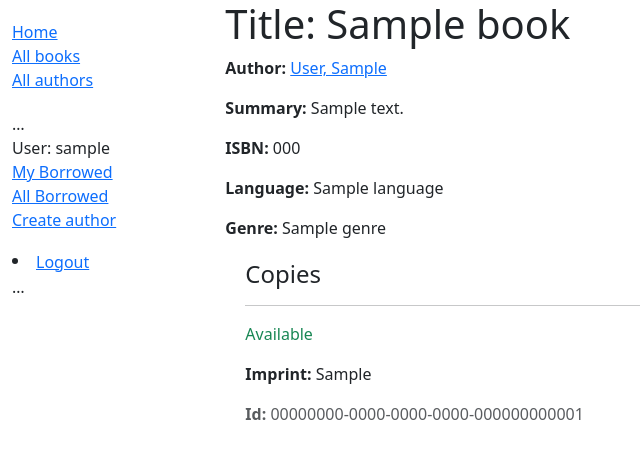
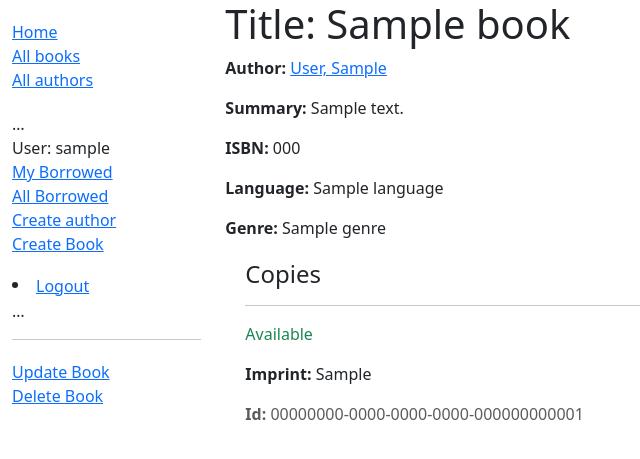
Before and after one commit to rid47/django_local_library, a Django app: page /catalog/book/1 in a window 1280 px wide. Shown: the top 459 px of the page, without its empty margins (0-640 px from the left). Run offline with Django 5.2, Linux system fonts and the light colour scheme; a user stored in the database is signed in; tables that the repository leaves empty hold one stand-in row (values such as "Sample post").

Commit message:
edit delete books

```diff
--- a/locallibrary/catalog/templates/base_generic.html
+++ b/locallibrary/catalog/templates/base_generic.html
@@ -35,6 +35,9 @@
 
                 {% if perms.catalog.add_author %}
                 <li><a href="{% url 'author-create' %}">Create author</a></li>
+                {% endif %}
+                {% if perms.catalog.add_book %}
+                <li><a href="{% url 'book-create' %}">Create Book</a></li>
                 {% endif %}
               </ul>
 
--- a/locallibrary/catalog/templates/catalog/book_detail.html
+++ b/locallibrary/catalog/templates/catalog/book_detail.html
@@ -27,3 +27,23 @@
     {% endfor %}
   </div>
 {% endblock %}
+
+
+
+{% block sidebar %}
+  {{ block.super }}
+
+  {% if perms.catalog.change_book or perms.catalog.delete_book %}
+  <hr>
+
+  <ul class="sidebar-nav">
+    {% if perms.catalog.change_book %}
+      <li><a href="{% url 'book-update' book.id %}">Update Book</a></li>
+    {% endif %}
+    {% if perms.catalog.delete_book %}
+      <li><a href="{% url 'book-delete' book.id %}">Delete Book</a></li>
+    {% endif %}
+    </ul>
+  {% endif %}
+
+{% endblock %}
--- a/locallibrary/catalog/urls.py
+++ b/locallibrary/catalog/urls.py
@@ -31,3 +31,10 @@ urlpatterns += [
     path('author/<int:pk>/update/', views.AuthorUpdate.as_view(), name='author-update'),
     path('author/<int:pk>/delete/', views.AuthorDelete.as_view(), name='author-delete'),
 ]
+
+
+urlpatterns += [
+    path('book/create/', views.BookCreate.as_view(), name='book-create'),
+    path('book/<int:pk>/update/', views.BookUpdate.as_view(), name='book-update'),
+    path('book/<int:pk>/delete/', views.BookDelete.as_view(), name='book-delete'),
+]
--- a/locallibrary/catalog/views.py
+++ b/locallibrary/catalog/views.py
@@ -165,3 +165,33 @@ class AuthorDelete(PermissionRequiredMixin, DeleteView):
             return HttpResponseRedirect(
                 reverse("author-delete", kwargs={"pk": self.object.pk})
             )
+
+
+
+from .models import Book
+
+class BookCreate(PermissionRequiredMixin, CreateView):
+    model = Book
+    fields = ['title', 'author', 'summary', 'isbn','genre','language']
+
+    permission_required = 'catalog.add_book'
+
+class BookUpdate(PermissionRequiredMixin, UpdateView):
+    model = Book
+    # Not recommended (potential security issue if more fields added)
+    fields = '__all__'
+    permission_required = 'catalog.change_book'
+
+class BookDelete(PermissionRequiredMixin, DeleteView):
+    model = Book
+    success_url = reverse_lazy('books')
+    permission_required = 'catalog.delete_book'
+
+    def form_valid(self, form):
+        try:
+            self.object.delete()
+            return HttpResponseRedirect(self.success_url)
+        except Exception as e:
+            return HttpResponseRedirect(
+                reverse("book-delete", kwargs={"pk": self.object.pk})
+            )
```
Also changed, not shown: locallibrary/catalog/templates/catalog/book_confirm_delete.html (added, +21 -0 lines), locallibrary/catalog/templates/catalog/book_form.html (added, +11 -0 lines).
